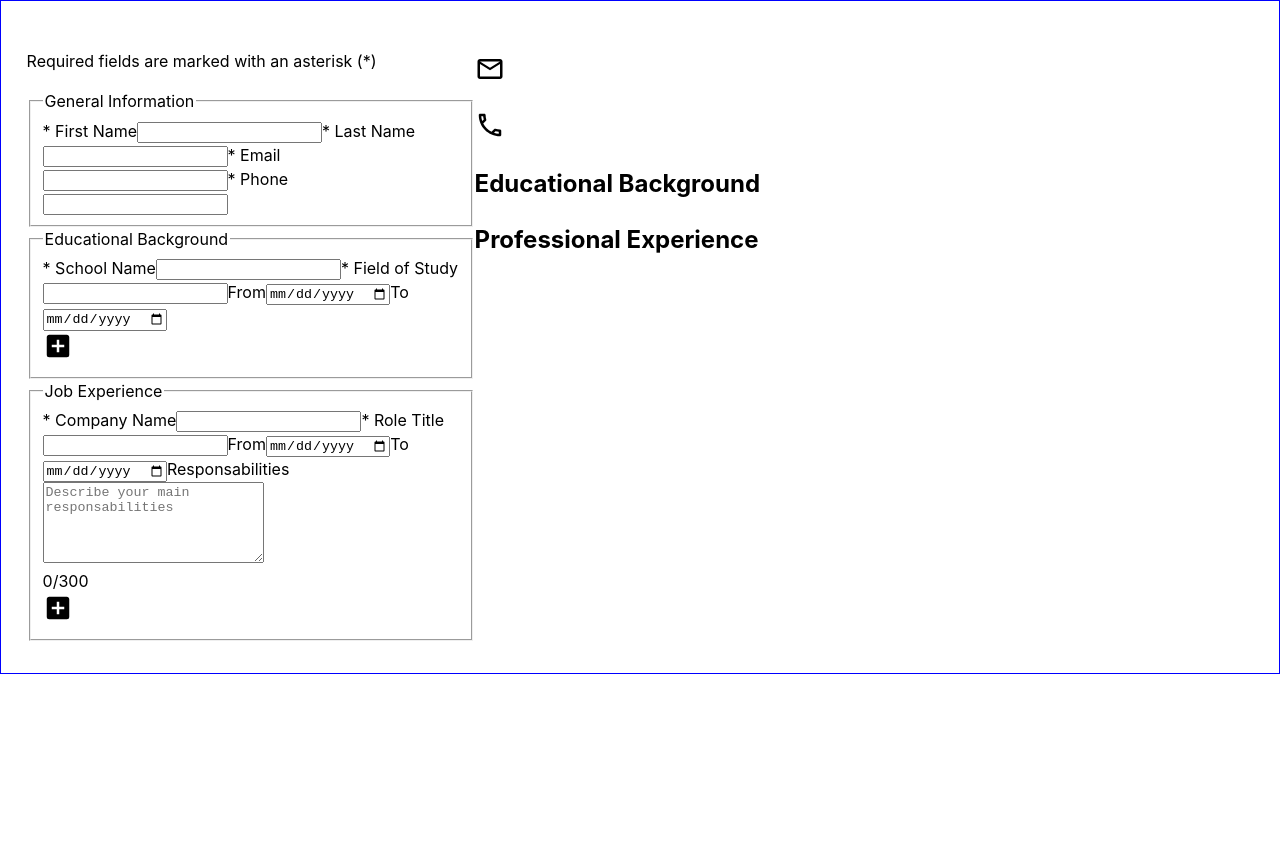
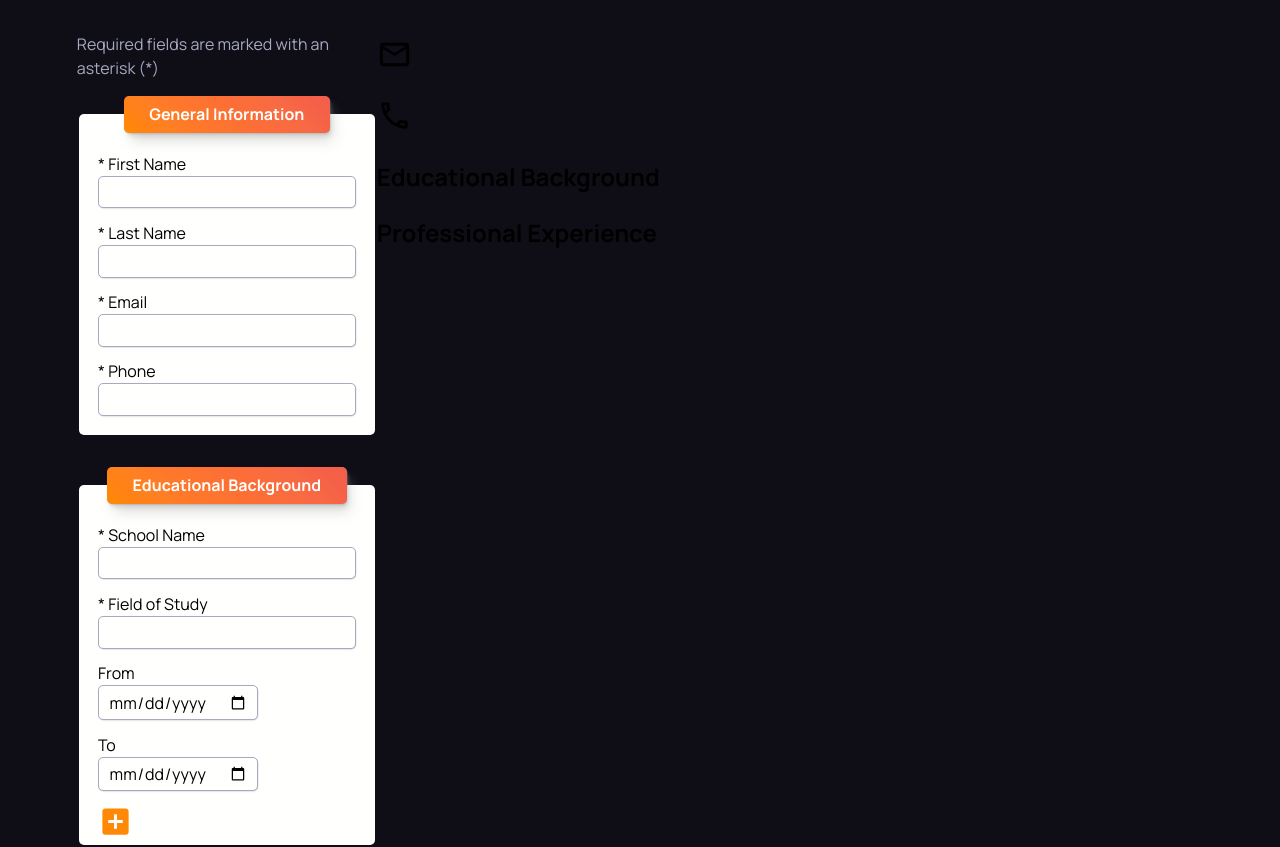
Before and after one commit to GreyTearsDev/cv-application, a React (Vite) app: page / in a window 1280 px wide. Shown: the top 847 px of the page. Before the commit the page ends 800 px from the top, so only its background shows below. Built offline with nearby package versions, Linux system fonts and the light colour scheme.

Commit message:
style: Style the form element

```diff
--- a/src/styles/main.css
+++ b/src/styles/main.css
@@ -1,3 +1,5 @@
+@import url("https://fonts.googleapis.com/css2?family=Manrope:wght@200..800&display=swap");
+
 :root {
   font-family: Inter, system-ui, Avenir, Helvetica, Arial, sans-serif;
   line-height: 1.5;
@@ -9,26 +11,209 @@
   -moz-osx-font-smoothing: grayscale;
   box-sizing: border-box;
 
-  --gap-xsmall: 0.4rem;
-  --gap-small: 0.8rem;
-  --gap-mid: 1.2rem;
-  --gap-large: 1.6rem;
-  --gap-xlarge: 2rem;
+  --gap-xsmall: 0.4em;
+  --gap-small: 0.8em;
+  --gap-mid: 1.2em;
+  --gap-large: 1.6em;
+  --gap-xlarge: 2em;
+
+  --clr-paragraph: #a7a9be;
+  --clr-background: #0f0e17;
+  --clr-headline: #fffffe;
+  --clr-button: #ff8906;
+  --clr-button-text: #fffffe;
+  --clr-form-outline: black;
+  --clr-form-body: #fffffe;
+  --clr-form-highlight: #ff8906;
+  --clr-form-secondary: #f25f4c;
+  --clr-form-ternary: #e53170;
+
+  --fnt-normal: 1rem;
+  --fnt-sub-heading: 1.2rem;
+  --fnt-heading: 2rem;
+
+  --gradient-main: linear-gradient(
+    45deg,
+    hsl(32deg 100% 51%) 0%,
+    hsl(28deg 100% 54%) 11%,
+    hsl(25deg 100% 57%) 22%,
+    hsl(22deg 99% 58%) 33%,
+    hsl(20deg 98% 59%) 44%,
+    hsl(17deg 97% 60%) 56%,
+    hsl(15deg 95% 61%) 67%,
+    hsl(12deg 92% 62%) 78%,
+    hsl(9deg 90% 62%) 89%,
+    hsl(7deg 86% 62%) 100%
+  );
+
+  --shadow-color: 0deg 0% 63%;
+  --shadow-elevation-low: 0.3px 0.5px 0.7px hsl(var(--shadow-color) / 0.34),
+    0.4px 0.8px 1px -1.2px hsl(var(--shadow-color) / 0.34),
+    1px 2px 2.5px -2.5px hsl(var(--shadow-color) / 0.34);
+  --shadow-elevation-medium: 0.3px 0.5px 0.7px hsl(var(--shadow-color) / 0.36),
+    0.8px 1.6px 2px -0.8px hsl(var(--shadow-color) / 0.36),
+    2.1px 4.1px 5.2px -1.7px hsl(var(--shadow-color) / 0.36),
+    5px 10px 12.6px -2.5px hsl(var(--shadow-color) / 0.36);
+  --shadow-elevation-high: 0.3px 0.5px 0.7px hsl(var(--shadow-color) / 0.34),
+    1.5px 2.9px 3.7px -0.4px hsl(var(--shadow-color) / 0.34),
+    2.7px 5.4px 6.8px -0.7px hsl(var(--shadow-color) / 0.34),
+    4.5px 8.9px 11.2px -1.1px hsl(var(--shadow-color) / 0.34),
+    7.1px 14.3px 18px -1.4px hsl(var(--shadow-color) / 0.34),
+    11.2px 22.3px 28.1px -1.8px hsl(var(--shadow-color) / 0.34),
+    17px 33.9px 42.7px -2.1px hsl(var(--shadow-color) / 0.34),
+    25px 50px 62.9px -2.5px hsl(var(--shadow-color) / 0.34);
+
+  --shadow-inset-elevation-low: inset 0.3px 0.5px 0.7px
+      hsl(var(--shadow-color) / 0.34),
+    inset 0.4px 0.8px 1px -1.2px hsl(var(--shadow-color) / 0.34),
+    inset 1px 2px 2.5px -2.5px hsl(var(--shadow-color) / 0.34);
+  --shadow-inset-elevation-medium: inset 0.3px 0.5px 0.7px
+      hsl(var(--shadow-color) / 0.36),
+    inset 0.8px 1.6px 2px -0.8px hsl(var(--shadow-color) / 0.36),
+    inset 2.1px 4.1px 5.2px -1.7px hsl(var(--shadow-color) / 0.36),
+    inset 5px 10px 12.6px -2.5px hsl(var(--shadow-color) / 0.36);
+  --shadow-inset-elevation-high: inset 0.3px 0.5px 0.7px
+      hsl(var(--shadow-color) / 0.34),
+    inset 1.5px 2.9px 3.7px -0.4px hsl(var(--shadow-color) / 0.34),
+    inset 2.7px 5.4px 6.8px -0.7px hsl(var(--shadow-color) / 0.34),
+    inset 4.5px 8.9px 11.2px -1.1px hsl(var(--shadow-color) / 0.34),
+    inset 7.1px 14.3px 18px -1.4px hsl(var(--shadow-color) / 0.34),
+    inset 11.2px 22.3px 28.1px -1.8px hsl(var(--shadow-color) / 0.34),
+    inset 17px 33.9px 42.7px -2.1px hsl(var(--shadow-color) / 0.34),
+    inset 25px 50px 62.9px -2.5px hsl(var(--shadow-color) / 0.34);
 }
 
 body {
   margin: 0;
   padding: 0;
+  background-color: var(--clr-background);
+  font-family: "Manrope", verdana;
 }
 
 #root {
   display: grid;
-  grid-template-columns: minmax(300px, 35vw) 1fr;
-  padding: var(--gap-xlarge) var(--gap-large);
-  border: 1px solid blue;
+  grid-template-columns: minmax(300px, 20vw) 1fr;
+  padding: 2vh 6vw;
+}
+
+form > p {
+  color: var(--clr-paragraph);
+}
+
+legend {
+  background-color: var(--clr-form-highlight);
+  padding: var(--gap-xsmall) var(--gap-large);
+  font-weight: bold;
+  color: var(--clr-button-text);
+  border-radius: 5px;
+  margin-bottom: var(--gap-small);
+  background-image: var(--gradient-main);
+  box-shadow: var(--shadow-elevation-medium);
+}
+
+fieldset {
+  padding: var(--gap-xsmall) var(--gap-mid);
+  margin-bottom: var(--gap-xlarge);
+  border: none;
+  border-radius: 5px;
+  background-color: var(--clr-form-body);
+}
+
+fieldset legend {
+  text-align: center;
+}
+
+fieldset,
+fieldset > div,
+label {
+  display: flex;
+  flex-direction: column;
+}
+
+label {
+  position: relative;
+  padding-bottom: var(--gap-small);
+}
+
+input {
+  all: unset;
+  border-radius: 5px;
+  border: 1px solid var(--clr-paragraph);
+  background-color: var(--clr-headline);
+  padding: 0.2em 0.6em;
+  transition: all 100ms ease-in-out;
+  box-shadow: var(--shadow-elevation-low);
+}
+
+input:hover {
+  cursor: auto;
+}
+
+input:focus,
+textarea:focus {
+  border: 1px solid var(--clr-button);
+}
+
+input[type="date"] {
+  align-self: start;
+}
+input[type="date"]:hover {
+  cursor: pointer;
 }
 
 .icon {
-  max-width: 30px;
+  max-width: 35px;
   height: auto;
 }
+
+.icon--button {
+  transition: all 100ms ease-in-out;
+  fill: var(--clr-form-highlight);
+}
+
+.icon--button:hover {
+  transform: scale(1.25) rotate(90deg);
+  cursor: pointer;
+  fill: var(--clr-form-secondary);
+}
+
+.error-message {
+  align-self: flex-start;
+  margin-top: 0.2em;
+  padding: 0.2em 0.6em;
+  margin: 0;
+  color: var(--clr-form-body);
+  background-color: var(--clr-form-highlight);
+  animation: enter-screen 100ms ease-out;
+}
+
+textarea {
+  border: 1px solid var(--clr-paragraph);
+  padding: 0.2em 0.6em;
+  outline: none;
+  resize: none;
+  overflow: auto;
+  box-shadow: var(--shadow-elevation-low);
+}
+
+textarea::placeholder {
+  font-family: "Manrope", verdana;
+}
+
+.character-counter {
+  align-self: flex-end;
+}
+
+@keyframes enter-screen {
+  0% {
+    opacity: 0;
+    transform: translateX(-30%);
+  }
+  70% {
+    oopacity: 0.5;
+  }
+  100% {
+    opacity: 1;
+    transform: translateX(0%);
+  }
+}
```
